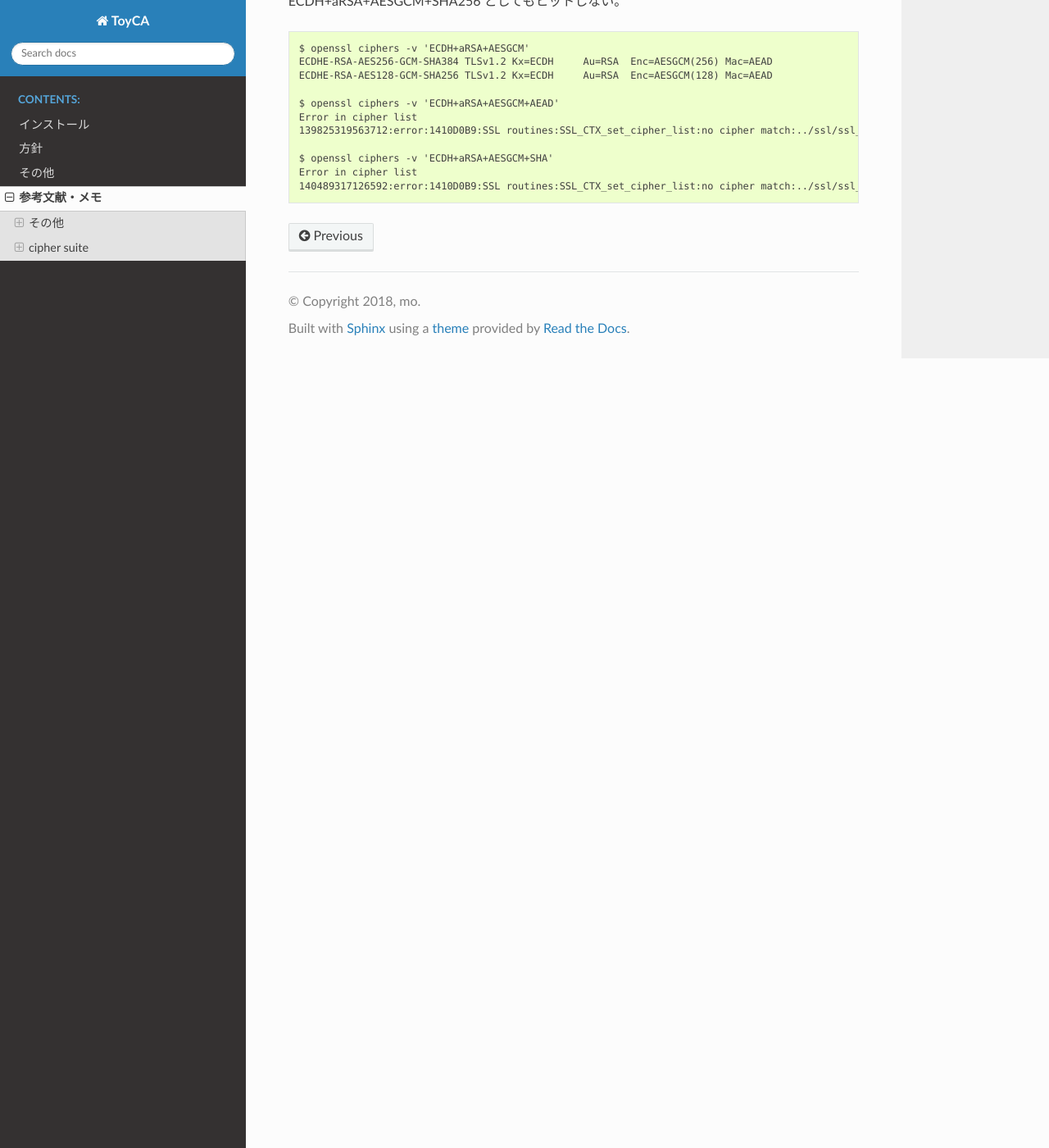
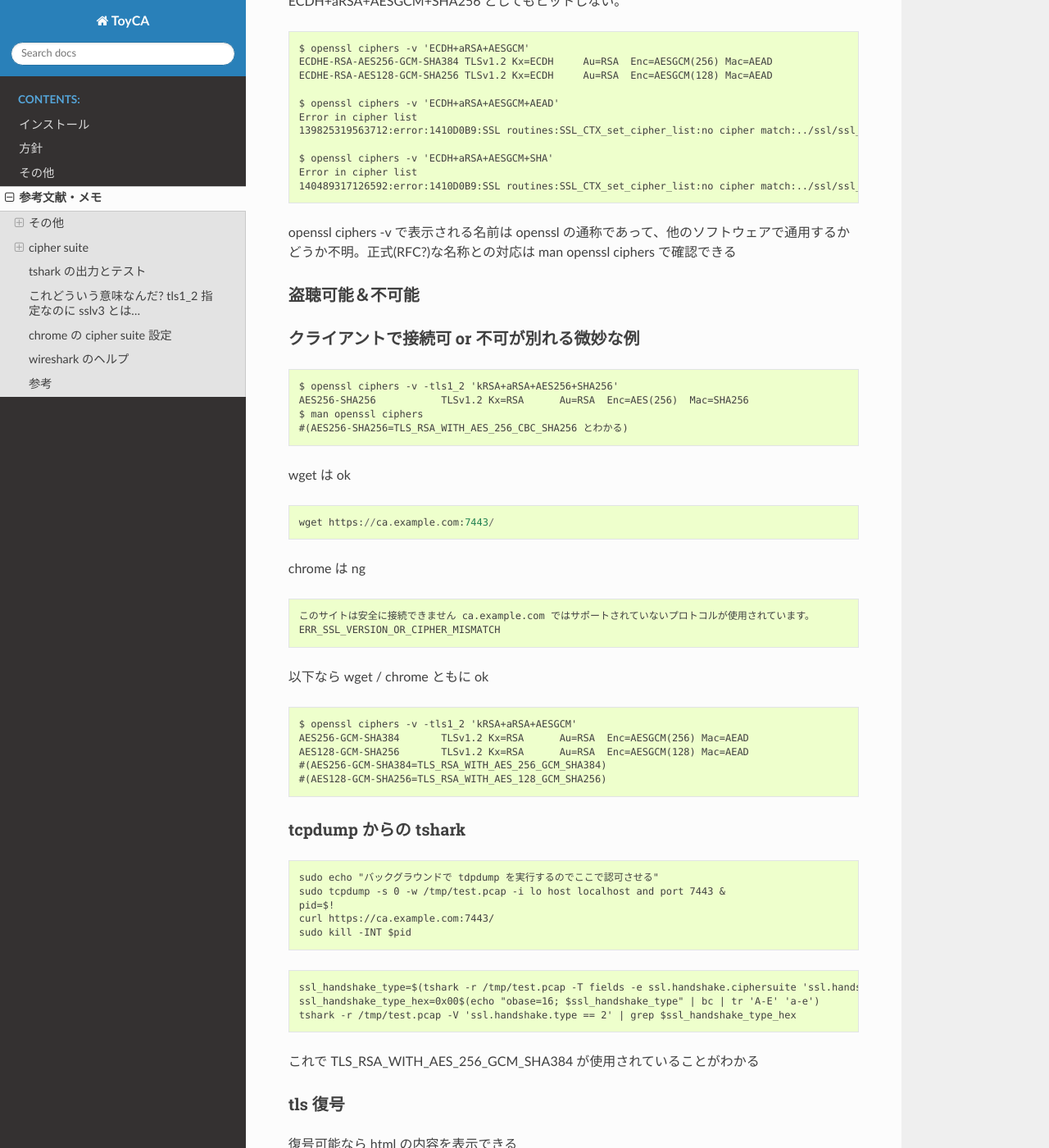
Before and after one commit to omitroom13/toyca, a Sphinx documentation site: the page built from doc/03.md, in a window 1280 px wide and 1400 px high, scrolled down 1158 px. Shown: the whole window at 82% size. Built offline with Sphinx 7.4.7 and the Read the Docs theme 2.0.0, drawn with Linux system fonts in a browser that asks for light colours; some of the changed text lies outside the part shown.

Commit message:
TLS 復号のメモ

````diff
--- a/doc/03.md
+++ b/doc/03.md
@@ -49,3 +49,114 @@ $ openssl ciphers -v 'ECDH+aRSA+AESGCM+SHA'
 Error in cipher list
 140489317126592:error:1410D0B9:SSL routines:SSL_CTX_set_cipher_list:no cipher match:../ssl/ssl_lib.c:2129:
 ```
+
+openssl ciphers -v で表示される名前は openssl の通称であって、他のソフトウェアで通用するかどうか不明。正式(RFC?)な名称との対応は man openssl ciphers で確認できる
+
+### 盗聴可能＆不可能
+
+### クライアントで接続可 or 不可が別れる微妙な例
+
+```
+$ openssl ciphers -v -tls1_2 'kRSA+aRSA+AES256+SHA256'
+AES256-SHA256           TLSv1.2 Kx=RSA      Au=RSA  Enc=AES(256)  Mac=SHA256
+$ man openssl ciphers
+#(AES256-SHA256=TLS_RSA_WITH_AES_256_CBC_SHA256 とわかる)
+```
+
+wget は ok
+
+```
+wget https://ca.example.com:7443/
+```
+
+chrome は ng
+
+```
+このサイトは安全に接続できません ca.example.com ではサポートされていないプロトコルが使用されています。
+ERR_SSL_VERSION_OR_CIPHER_MISMATCH
+```
+
+以下なら wget / chrome ともに ok
+
+```
+$ openssl ciphers -v -tls1_2 'kRSA+aRSA+AESGCM'
+AES256-GCM-SHA384       TLSv1.2 Kx=RSA      Au=RSA  Enc=AESGCM(256) Mac=AEAD
+AES128-GCM-SHA256       TLSv1.2 Kx=RSA      Au=RSA  Enc=AESGCM(128) Mac=AEAD
+#(AES256-GCM-SHA384=TLS_RSA_WITH_AES_256_GCM_SHA384)
+#(AES128-GCM-SHA256=TLS_RSA_WITH_AES_128_GCM_SHA256)
+```
+
+### tcpdump からの tshark
+
+```
+sudo echo "バックグラウンドで tdpdump を実行するのでここで認可させる"
+sudo tcpdump -s 0 -w /tmp/test.pcap -i lo host localhost and port 7443 &
+pid=$!
+curl https://ca.example.com:7443/
+sudo kill -INT $pid
+```
+
+```
+ssl_handshake_type=$(tshark -r /tmp/test.pcap -T fields -e ssl.handshake.ciphersuite 'ssl.handshake.type == 2')
+ssl_handshake_type_hex=0x00$(echo "obase=16; $ssl_handshake_type" | bc | tr 'A-E' 'a-e')
+tshark -r /tmp/test.pcap -V 'ssl.handshake.type == 2' | grep $ssl_handshake_type_hex
+```
+
+これで TLS_RSA_WITH_AES_256_GCM_SHA384 が使用されていることがわかる
+
+### tls 復号
+
+復号可能なら html の内容を表示できる
+
+```
+tshark -r /tmp/test.pcap -o ssl.keys_list:"127.0.0.1","443","http",./ca/server-ca-2/certs/ca.example.com/key-nopass.pem -o ssl.debug_file:"ssl-debug.log" -V -Y http
+```
+
+
+日本語がコードで表示されていたり、[truncated]　と表示されたりするのは tshark 側?
+
+## tshark の出力とテスト
+
+必要な部分をピンポイントで取り出すことができるのでテストを動かすときにはよいが、テストを作るときには意味の説明がないので厳しいな。
+テストを作るときには wireshark でフィールドを確認して、tshark の値をテストに組み込む感じかな。 これはテストコードを読めばわかるようなものではないので、 server hello(ssl.handshake.ciphresuite == 2) の ssl.handshake.ciphersuite は Cipher Suite: TLS_RSA_WITH_AES_256_GCM_SHA384 = 0x009d = 157 であることとか書かないといけないな。wireshark から該当情報選んでコンテキストメニュー/コピー/全ての見えている選択されたツリー項目 でコピーできる
+
+これをやらずに tshark の検索式を作ったりすることは不可能だな。
+
+- RFC や ggrks でプロトコル仕様上の参照すべき情報を確認する
+- コマンド動作させてキャプチャする
+- wireshark で参照すべき情報を含むパケットを見つける
+- 参照すべき情報をポイントし、表示される属性名を確認する
+- パケットを特定するフィルタと出力データを考案する
+- フィルタの確認
+
+```
+wireshark -Y "ssl.handshake.type == 2" /tmp/test.pcap
+tshark -r /tmp/test.pcap -V 'ssl.handshake.type == 2'
+```
+
+
+## これどういう意味なんだ? tls1_2 指定なのに sslv3 とは...
+
+```
+$ openssl ciphers -v -tls1_2 'kRSA+aRSA+AES256+SHA'
+AES256-SHA              SSLv3 Kx=RSA      Au=RSA  Enc=AES(256)  Mac=SHA1
+```
+
+## chrome の cipher suite 設定
+
+ブラックリスト指定できる
+
+[Google ChromeのSSL/TLS暗号化アルゴリズム設定](https://tosi-tech.net/2014/07/ssl-argorithm-config-on-chrome/)
+
+
+## wireshark のヘルプ
+
+提示される TLS メッセージタイプの検索式がおかしい。GUI で人が目で見るから気にされない領域になってくると、ヘルプがおかしいのかもしれない。
+
+![タイプの説明がおかしい](2019-03-10T20-41-55.png)
+
+## 参考
+
+- [cipher suite の設定例](https://www.cdnetworks.co.jp/blog/6516/)
+- [TLS1.2が使えない環境のためのProxy (squid)設定](http://kikumoto.hatenablog.com/entry/2016/06/04/124922)
+  - 透過 squid
````
Also changed, not shown: doc/00-setup.md (+23 -5 lines), doc/02.md (+1 -0 lines), docker-compose.yml (+11 -10 lines), squid.conf (added, +84 -0 lines), doc/2019-03-10T20-41-55.png (added), 2 other files.
